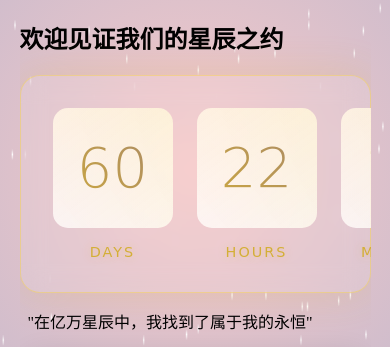
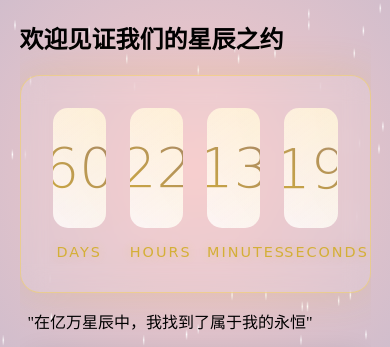
Before and after one commit to YTDY3867/Wedding-Ceremony, a plain HTML site: page index.html in a window 390 px wide. Shown: the top 347 px of the page. Drawn offline with nearby package versions, Linux system fonts and the light colour scheme; grey boxes are pictures that could not be loaded.

Commit message:
fixed mobile view on countdown

```diff
--- a/index.html
+++ b/index.html
@@ -205,7 +205,7 @@ Modified by JL1688;
 
         .time-unit {
             position: relative;
-            min-width: 120px;
+            min-width: 10%;
             text-align: center;
             font-family: 'Playfair Display', cursive;
         }
```
